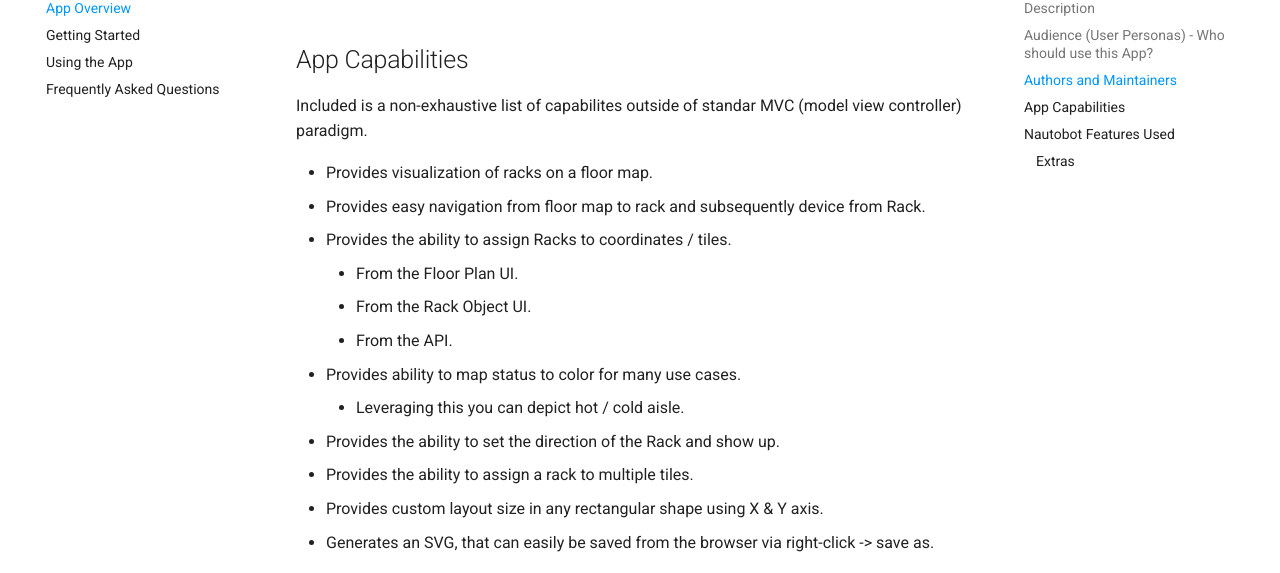
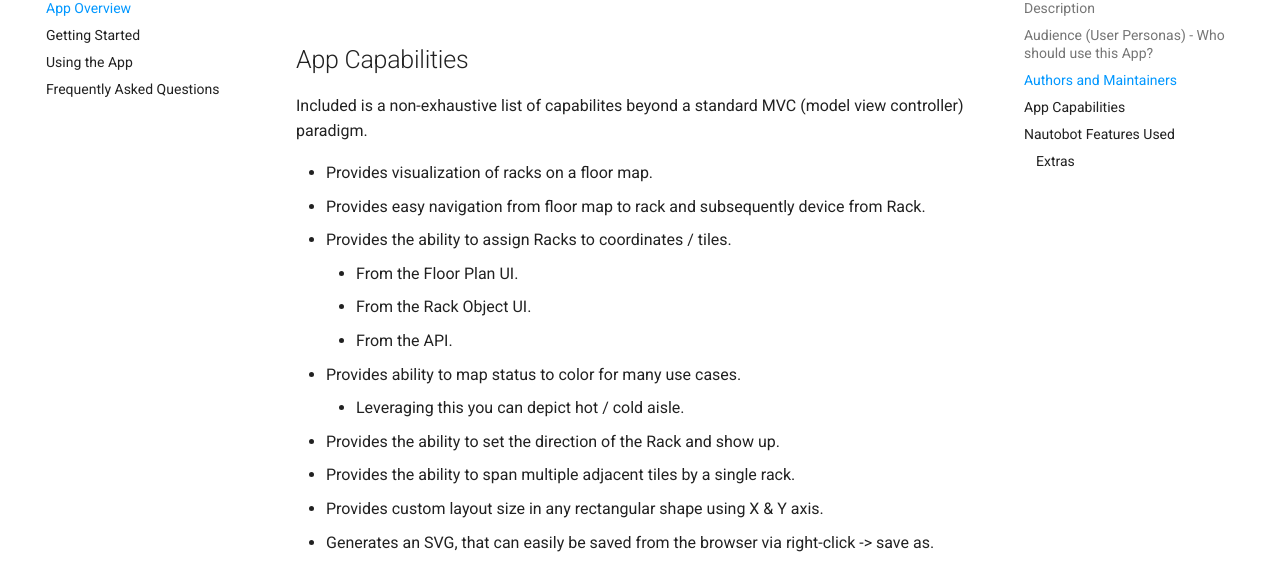
Before and after one commit to nautobot/nautobot-app-floor-plan, an MkDocs documentation site: the page built from docs/user/app_overview.md, in a window 1280 px wide and 900 px high, scrolled down 736 px. Shown: the part 164-737 px from the top of the window. Built offline with MkDocs 1.6.1 and Material for MkDocs 9.7.7, drawn with Linux system fonts in a browser that asks for light colours; comment, search, counter and statistics services are not loaded.

Commit message:
Apply suggestions from code review
Co-authored-by: Glenn Matthews <glenn.matthews@networktocode.com>

```diff
--- a/docs/user/app_overview.md
+++ b/docs/user/app_overview.md
@@ -19,7 +19,7 @@ This App is primarily developed and maintained by Network to Code, LLC.
 
 ## App Capabilities
 
-Included is a non-exhaustive list of capabilites outside of standar MVC (model view controller) paradigm.
+Included is a non-exhaustive list of capabilites beyond a standard MVC (model view controller) paradigm.
 
 - Provides visualization of racks on a floor map.
 - Provides easy navigation from floor map to rack and subsequently device from Rack.
@@ -30,7 +30,7 @@ Included is a non-exhaustive list of capabilites outside of standar MVC (model v
 - Provides ability to map status to color for many use cases.
     - Leveraging this you can depict hot / cold aisle.
 - Provides the ability to set the direction of the Rack and show up.
-- Provides the ability to assign a rack to multiple tiles.
+- Provides the ability to span multiple adjacent tiles by a single rack.
 - Provides custom layout size in any rectangular shape using X & Y axis.
 - Generates an SVG, that can easily be saved from the browser via right-click -> save as.
 
```
